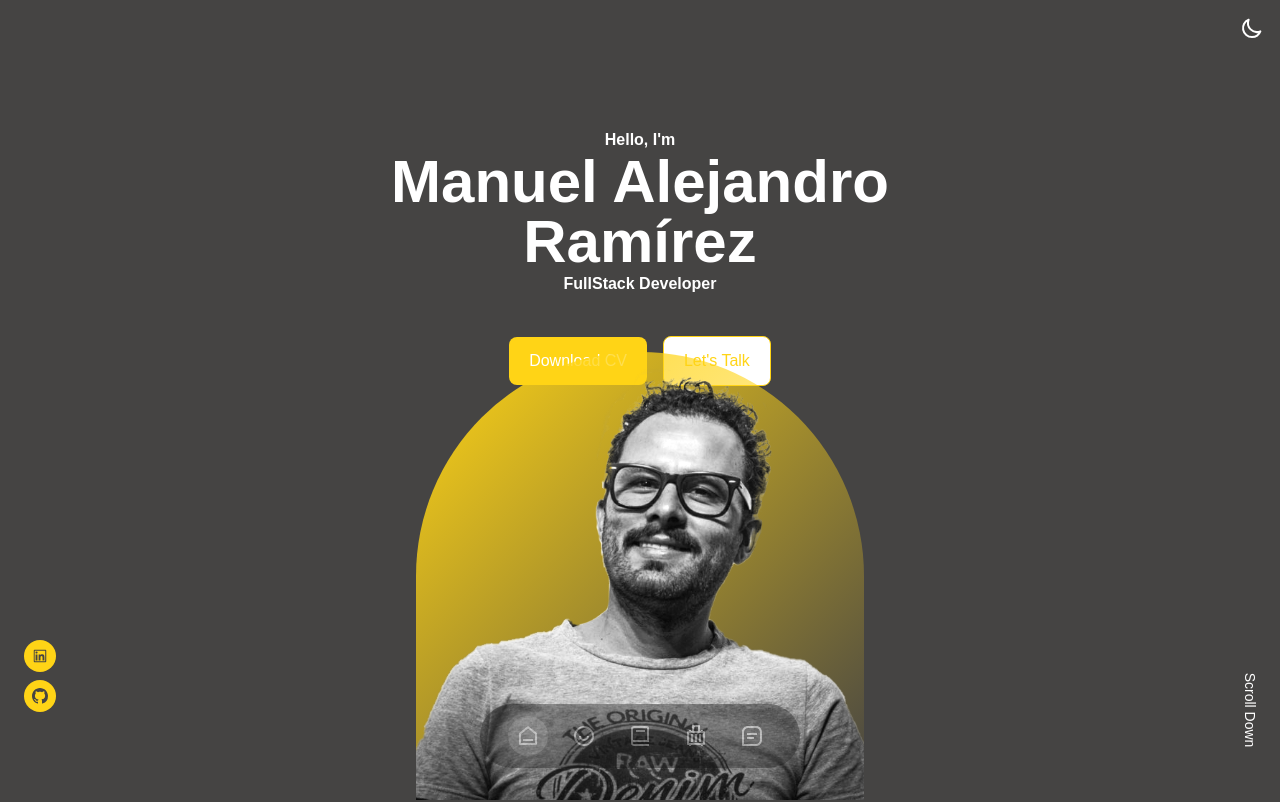
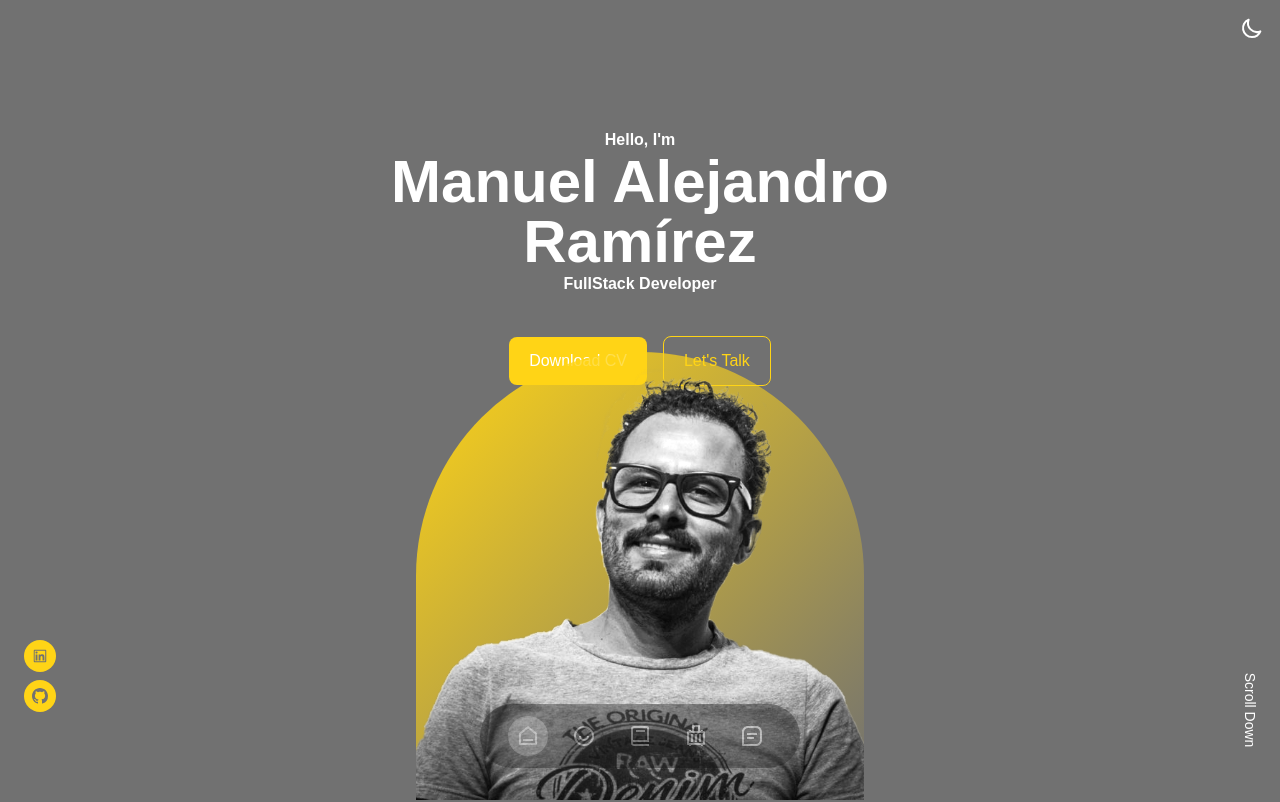
Before and after one commit to alejodelosrios/mar-developer, a React (Create React App) app: page / in a window 1280 px wide. Shown: the top 802 px of the page. Built offline with nearby package versions, Linux system fonts and the light colour scheme.

Commit message:
style(CSS): Some changes applied 💄

```diff
--- a/src/index.css
+++ b/src/index.css
@@ -8,7 +8,7 @@
 
 @layer base {
   html {
-    @apply container mx-auto scroll-smooth transition duration-500;
+    @apply container mx-auto scroll-smooth transition duration-500 bg-ligthgray;
   }
   h1,
   h2,
@@ -44,10 +44,10 @@
 
 @layer components {
   .btn {
-    @apply block px-5 py-3 text-white rounded-lg cursor-pointer w-max bg-primary hover:border hover:border-primary hover:bg-white hover:text-primary transition-all ease-in duration-300;
+    @apply block px-5 py-3 text-white rounded-lg cursor-pointer w-max bg-primary hover:border hover:border-dark hover:bg-transparent hover:text-dark transition-all ease-in duration-300;
   }
   .btn-secondary {
-    @apply block px-5 py-3 bg-white border rounded-lg cursor-pointer w-max text-primary border-primary hover:border hover:border-none hover:bg-primary hover:text-white transition-all ease-in duration-300;
+    @apply block px-5 py-3 bg-transparent border rounded-lg cursor-pointer w-max text-primary border-primary hover:border hover:border-none hover:bg-primary hover:text-white transition-all ease-in duration-300;
   }
   .flex-cont-max {
     @apply flex flex-row items-center w-max;
--- a/tailwind.config.js
+++ b/tailwind.config.js
@@ -7,7 +7,8 @@ module.exports = {
         primary: '#FFD416',
         secondary: '#FFE160',
         cgray: '#F4F4F4',
-        dark: '#454443',
+        dark: '#717171',
+        ligthgray:'#F0F0F0'
       },
       fontFamily: {
         poppins: "'Poppins', sans-serif",
```
